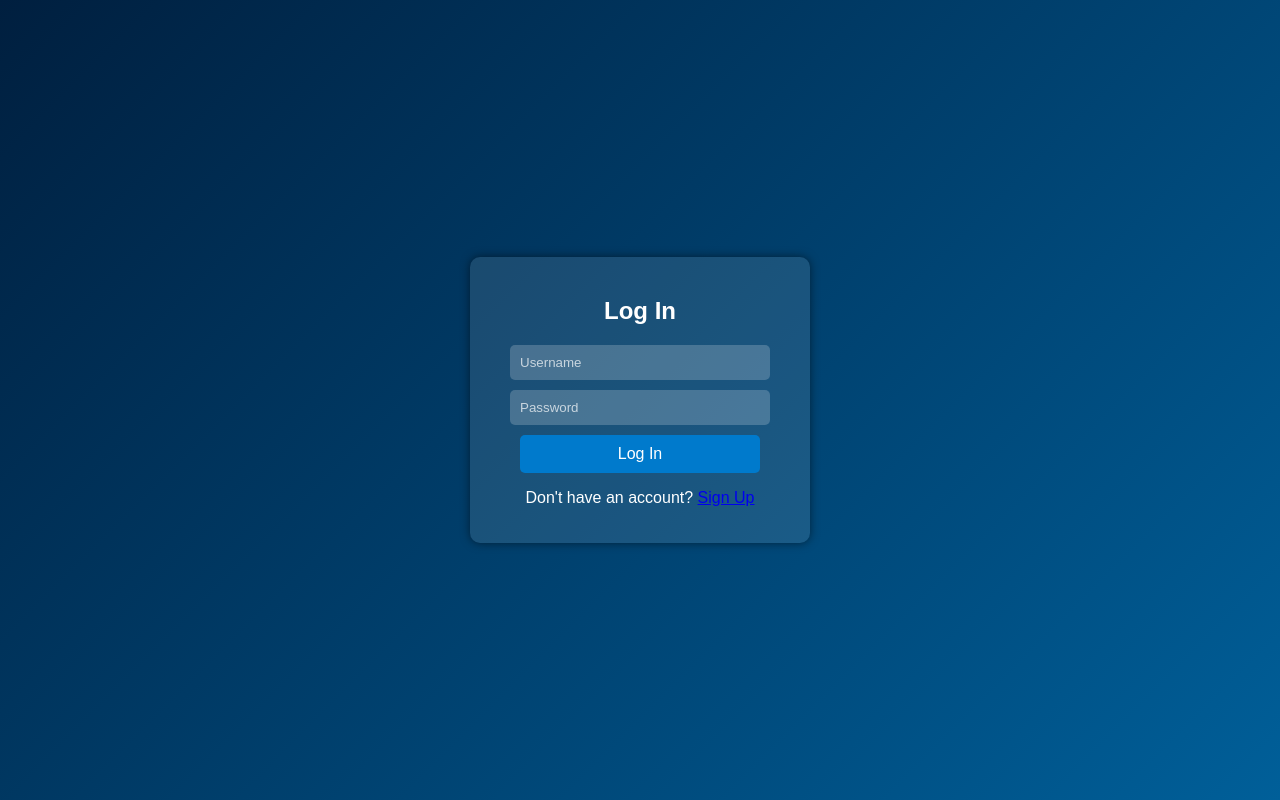
After one commit to diya-e-g/VoiceSync, a Flask app: page /login.html in a window 1280 px wide. The commit adds this page. Run offline with Flask 3, Linux system fonts and the light colour scheme; some libraries are stand-ins or nearby versions.

Commit message:
Login and Singnup

```diff
--- a/app.py
+++ b/app.py
@@ -4,10 +4,21 @@ import re
 import nltk
 from flask_cors import CORS
 from gtts import gTTS
+from dotenv import load_dotenv
 
+load_dotenv()
 # Initialize Flask app
 app = Flask(__name__)
 CORS(app)  # Enable CORS
+
+load_dotenv()
+
+@app.route('/config')
+def get_config():
+    return jsonify({
+        "SUPABASE_URL": os.getenv("SUPABASE_URL"),
+        "SUPABASE_KEY": os.getenv("SUPABASE_KEY")
+    })
 
 # Folder to store generated audio
 AUDIO_FOLDER = "static/audio"
@@ -58,9 +69,32 @@ def convert_structured_to_normal_text(text, lang):
     unique_sentences = remove_duplicate_sentences(processed_sentences)
     return " ".join(unique_sentences)
 
+
 @app.route('/')
+def home():
+    return render_template('index1.html')
+# Show index.html first
+
+@app.route('/signup.html')
+def signup_page():
+    return render_template('signup.html')
+
+@app.route('/login.html')
+def login_page():
+    return render_template('login.html')
+
+
+@app.route('/dashboard.html')
+def dash_page():
+    return render_template('dashboard.html')
+
+
+@app.route('/sel_page.html')
 def select_language():
-    return render_template('sel_page.html')  # Language selection page
+    return render_template('sel_page.html')  # Show selection page when needed
+
+
+
 
 @app.route('/set_language', methods=['POST'])
 def set_language():
--- /dev/null
+++ b/static/auth.js
@@ -0,0 +1,106 @@
+fetch("/config")
+  .then(response => response.json())
+  .then(config => {
+      const SUPABASE_URL = config.SUPABASE_URL;
+      const SUPABASE_KEY = config.SUPABASE_KEY;
+
+      const supabase = supabase.createClient(SUPABASE_URL, SUPABASE_KEY);
+
+      console.log("Supabase initialized:", SUPABASE_URL);
+  })
+  .catch(error => console.error("Error fetching config:", error));
+
+
+const supabaseUrl = "https://cmunvjxgxvkorvzccrec.supabase.co";
+const supabaseAnonKey = "eyJhbGciOiJIUzI1NiIsInR5cCI6IkpXVCJ9.eyJpc3MiOiJzdXBhYmFzZSIsInJlZiI6ImNtdW52anhneHZrb3J2emNjcmVjIiwicm9sZSI6ImFub24iLCJpYXQiOjE3NDE4ODQxMDYsImV4cCI6MjA1NzQ2MDEwNn0.nr-HQzF529rqoKu1-y-28zX-iYGp-glcatmMG2xPQog"; // Replace with your Supabase anon key
+
+const supabase =window. supabase.createClient(supabaseUrl, supabaseAnonKey);
+
+
+async function signUp() {
+
+    const username = document.getElementById("username")?.value.trim();
+    const name = document.getElementById("name")?.value.trim();
+    const phoneno = document.getElementById("phone")?.value.trim();
+    const password = document.getElementById("password")?.value;
+    const confirmPassword = document.getElementById("confirm-password")?.value;
+
+    console.log(username, name, phoneno, password, confirmPassword);
+    if (!username || !name || !phoneno || !password || !confirmPassword) {
+        alert("Please fill out all fields!");
+        return;
+    }
+
+    if (password !== confirmPassword) {
+        alert("Passwords do not match!");
+        return;
+    }
+
+    const { data, error } = await supabase.auth.signUp({
+        email: username + "@example.com",
+        password: password
+    });
+
+    if (error) {
+        console.error("Sign-up error:", error.message);
+        alert("Error signing up: " + error.message);
+        return;
+    }
+
+    const user = data.user;
+    if (user) {
+        const { error: dbError } = await supabase
+            .from("users")
+            .insert([
+                {
+                    id: user.id,
+                    username: username,
+                    name: name,
+                    phoneno: phoneno,
+                    password: password
+                }
+            ]);
+
+        if (dbError) {
+            console.error("Database insert error:", dbError.message);
+            alert("Error saving user details: " + dbError.message);
+            return;
+        }
+
+        alert("Sign-up successful! Redirecting to login.");
+        window.location.href = "login.html";
+    }
+}
+
+
+
+async function login() {
+    const username = document.getElementById("username").value;
+    const password = document.getElementById("password").value;
+
+    const { user, error } = await supabase.auth.signInWithPassword({
+        email: username + "@example.com",
+        password: password
+    });
+
+    if (error) {
+        console.error("Login error:", error.message);
+        alert("Error logging in: " + error.message);
+    } else {
+        alert("Login successful!");
+        window.location.href = "dashboard.html";
+    }
+}
+
+
+async function logout() {
+    const { error } = await supabase.auth.signOut();
+
+    if (error) {
+        console.error("Logout error:", error.message);
+        alert("Error logging out: " + error.message);
+    } else {
+        alert("Logged out successfully!");
+        window.location.href = "login.html";
+    }
+}
--- /dev/null
+++ b/static/style.css
@@ -0,0 +1,80 @@
+/* General Page Styling */
+body {
+    background: linear-gradient(135deg, #001f3f, #005f99); /* Dark blue gradient */
+    color: white;
+    font-family: Arial, sans-serif;
+    display: flex;
+    justify-content: center;
+    align-items: center;
+    height: 100vh;
+    margin: 0;
+    position: relative; /* Ensures proper positioning */
+}
+
+/* Container for Forms */
+.container {
+    background: rgba(255, 255, 255, 0.1);
+    padding: 20px;
+    border-radius: 10px;
+    text-align: center;
+    box-shadow: 0 0 10px rgba(0, 0, 0, 0.5);
+    width: 300px;
+}
+
+/* Input Fields */
+input {
+    display: block;
+    margin: 10px auto;
+    padding: 10px;
+    width: 80%;
+    border: none;
+    border-radius: 5px;
+    background: rgba(255, 255, 255, 0.2);
+    color: white;
+}
+
+/* Button Styling */
+button {
+    display: block;
+    margin: 10px auto;
+    padding: 10px;
+    width: 80%;
+    border: none;
+    border-radius: 5px;
+    font-size: 16px;
+    cursor: pointer;
+}
+
+/* Sign Up & Login Buttons */
+.container button {
+    background-color: #007acc;
+    color: white;
+}
+
+.container button:hover {
+    background-color: #005f99;
+}
+
+/* Logout Button (Top Right Corner) */
+#logout-button {
+    position: absolute;
+    top: 20px;
+    right: 20px;
+    padding: 10px 20px;
+    background-color: #d9534f; /* Red color for logout */
+    color: white;
+    border: none;
+    border-radius: 5px;
+    font-size: 16px;
+    cursor: pointer;
+    display: none; /* Initially hidden */
+}
+
+#logout-button:hover {
+    background-color: #c9302c;
+}
+
+/* Placeholder Text Color */
+input::placeholder {
+    color: rgba(255, 255, 255, 0.7);
+}
--- /dev/null
+++ b/templates/login.html
@@ -0,0 +1,22 @@
+<!DOCTYPE html>
+<html lang="en">
+<head>
+    <meta charset="UTF-8">
+    <meta name="viewport" content="width=device-width, initial-scale=1.0">
+    <title>Log In</title>
+    <link rel="stylesheet" href="../static/style.css">
+    <script src="https://cdn.jsdelivr.net/npm/@supabase/supabase-js"></script>
+    <script src="{{ url_for('static', filename='auth.js') }}"></script>
+</head>
+<body>
+    <div class="container">
+        <h2>Log In</h2>
+        <input type="text" id="username" placeholder="Username" required autocomplete="username">
+
+        <input type="password" id="password" placeholder="Password" required autocomplete="current-password">
+
+        <button onclick="login()">Log In</button>
+        <p>Don't have an account? <a href="signup.html">Sign Up</a></p>
+    </div>
+</body>
+</html>
```
Also changed, not shown: templates/dashboard.html (added, +33 -0 lines), templates/index1.html (added, +20 -0 lines), templates/signup.html (added, +25 -0 lines), templates/index.html (line endings or trailing spaces), 1 other file.
